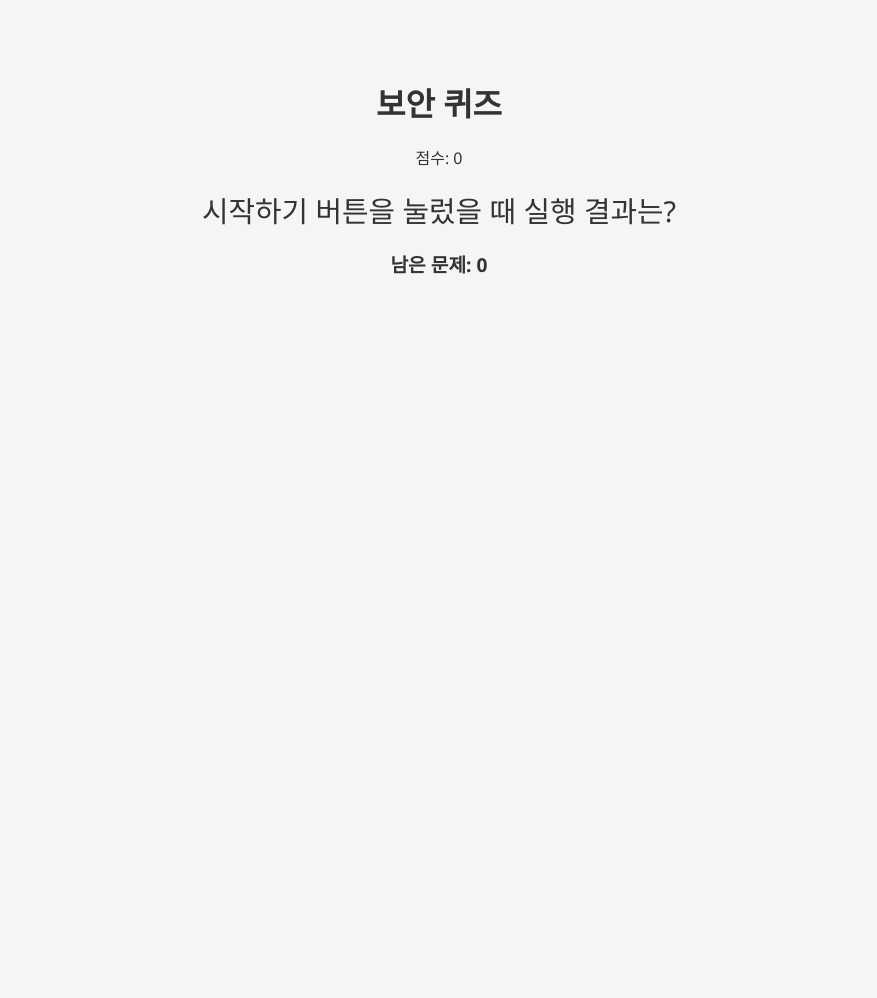
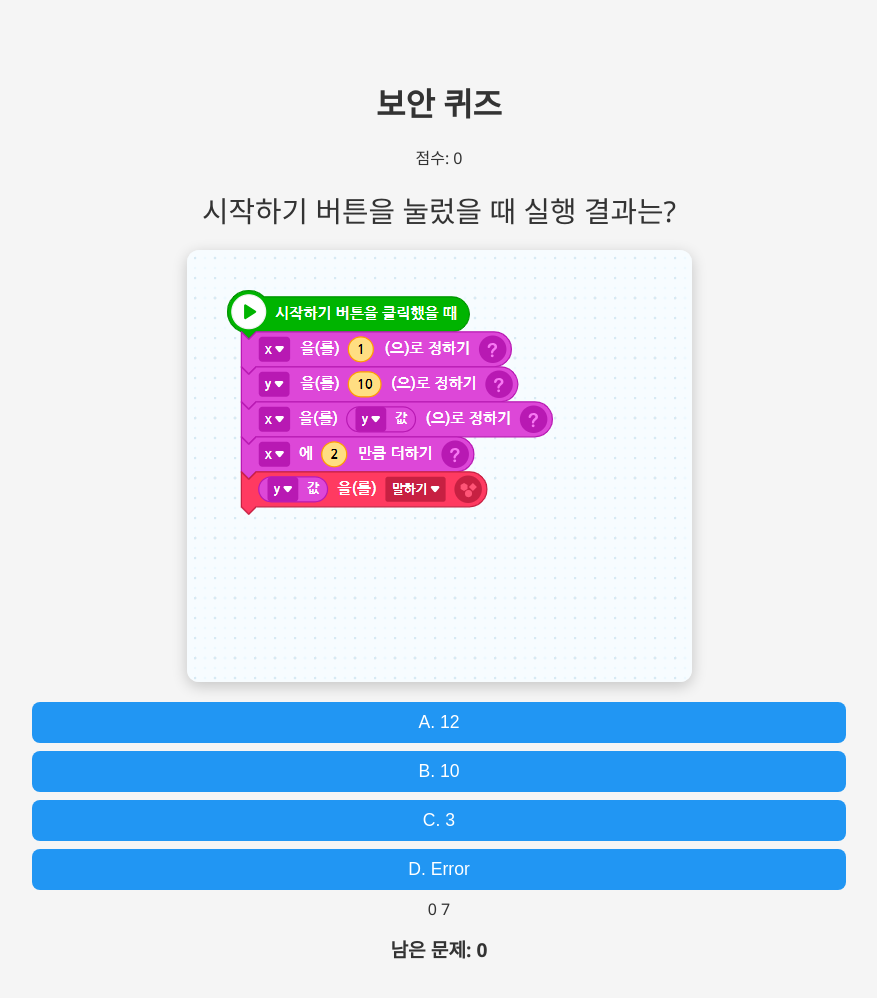
Before and after one commit to dpsej0129/dmfakeorreal, a plain HTML site: page result.html in a window 1280 px wide. Shown: the whole page, without its empty margins (201-1078 px from the left). Before the commit the page ends 916 px from the top, so only its background shows below. Drawn offline with Linux system fonts and the light colour scheme.

Commit message:
Update result.html

```diff
--- a/result.html
+++ b/result.html
@@ -14,10 +14,11 @@
   <p>점수: <span id="score">0</span></p>
 
   <!-- 문제 영역 -->
-<div id="question">
-  <p id="questionText">문제가 표시됩니다.</p>
-  <img id="questionImage" src="" alt="문제 이미지" style="display:none;">
-</div>
+<div id="question">문제가 표시됩니다.</div>
+<img id="questionImage" src="" alt="" style="display:none;">
+<div id="choices"></div>         <!-- <- 이게 반드시 필요 -->
+<span id="score">0</span>
+<span id="remaining">0</span>
 
 
   <!-- 남은 문제 -->
```
